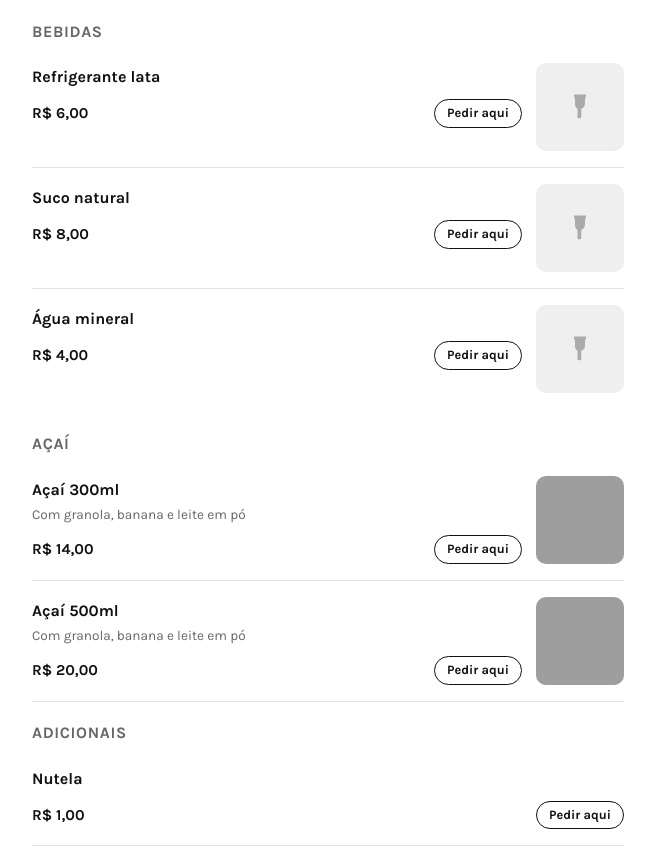
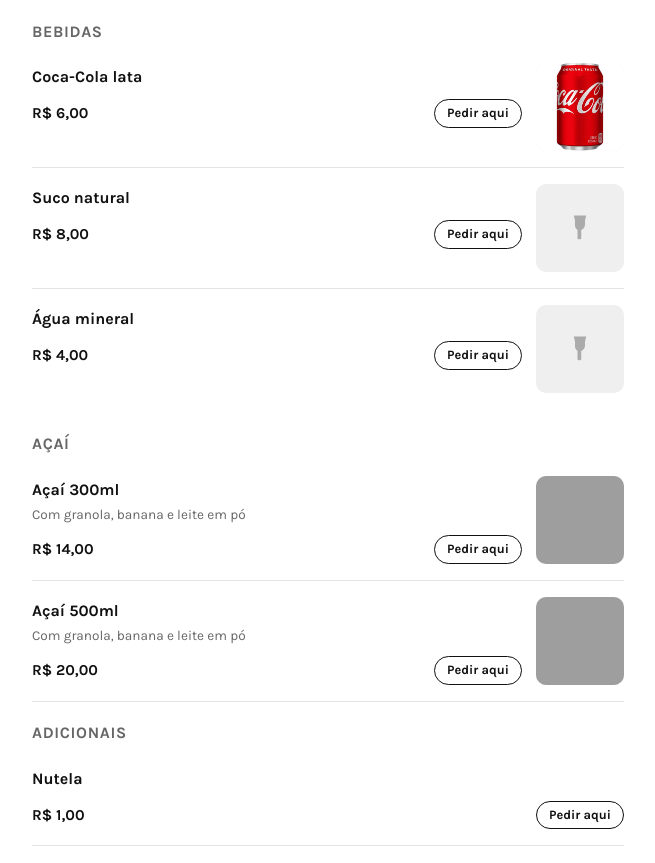
Before and after one commit to url345/FA-ASEUPEDIDOAQUI, a plain HTML site: page index.html in a window 1280 px wide. Shown: the part 1603-2466 px from the top of the page, without its empty margins (312-967 px from the left). Drawn offline with Linux system fonts and the light colour scheme; grey boxes are pictures that could not be loaded.

Commit message:
Update index.html

```diff
--- a/index.html
+++ b/index.html
@@ -304,13 +304,13 @@
 
     <div class="menu-cat" data-cat="bebidas">
       <h3>Bebidas</h3>
-      <div class="menu-item" data-name="Refrigerante lata" data-price="6">
+      <div class="menu-item" data-name="Coca-Cola lata" data-price="6">
         <div class="item-text">
-          <span class="item-name">Refrigerante lata</span>
-          <div class="item-footer"><span class="item-price">R$ 6,00</span><button class="add-btn" aria-label="Pedir Refrigerante lata">Pedir aqui</button></div>
+          <span class="item-name">Coca-Cola lata</span>
+          <div class="item-footer"><span class="item-price">R$ 6,00</span><button class="add-btn" aria-label="Pedir Coca-Cola lata">Pedir aqui</button></div>
         </div>
         <div class="item-media">
-          <div class="item-img"><svg viewBox="0 0 24 24" fill="currentColor"><path d="M7 2h10l-1 4v3a5 5 0 0 1-3 4.58V20a1 1 0 0 1-1 1h-1a1 1 0 0 1-1-1v-6.42A5 5 0 0 1 8 9V6L7 2z"/></svg></div>
+          <div class="item-img"><img src="1fa21409f3e23ce236b4477b8ce2871c.jpg" alt="Coca-Cola lata"></div>
         </div>
       </div>
       <div class="menu-item" data-name="Suco natural" data-price="8">
```
